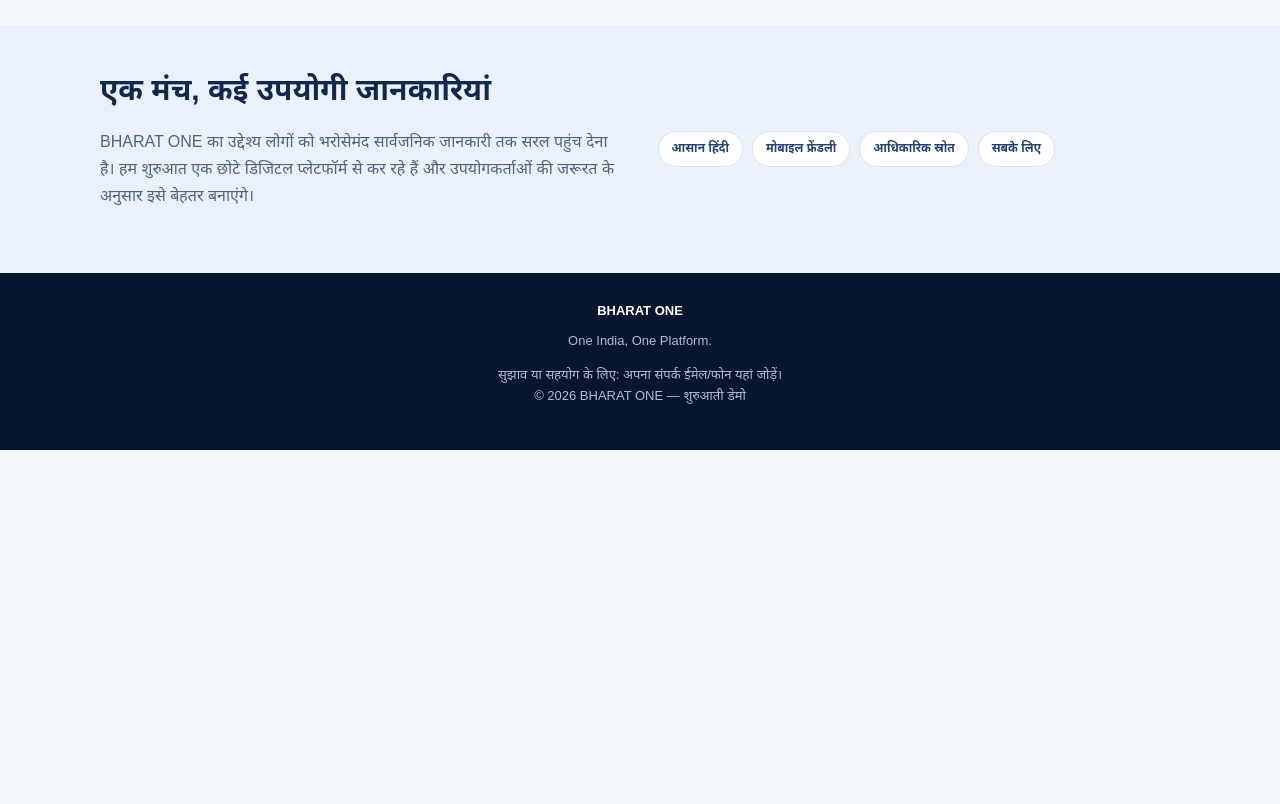
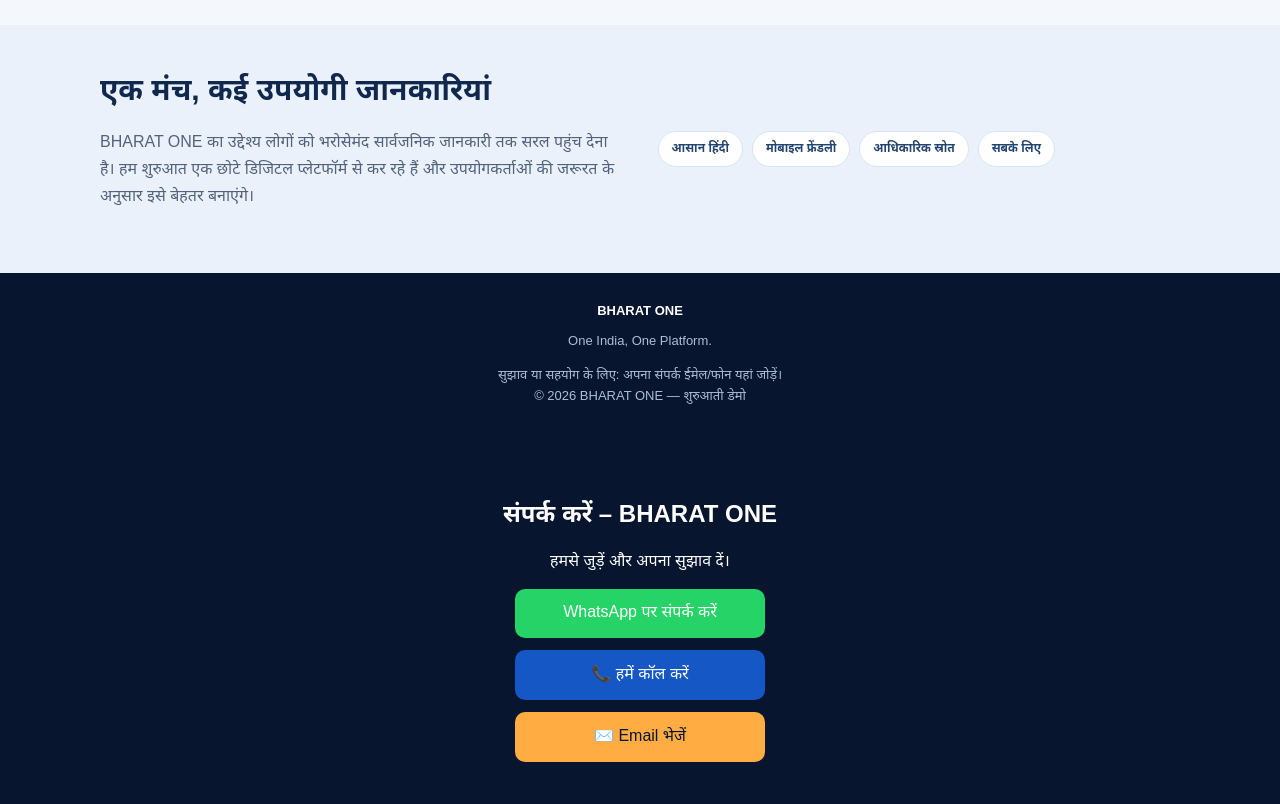
Before and after one commit to murtuzaansari1744-jpg/BHARAT-ONE, a plain HTML site: page index.html in a window 1280 px wide. Shown: the part 1345-2149 px from the top of the page. Before the commit the page ends 1795 px from the top, so only its background shows below. Drawn offline with Linux system fonts and the light colour scheme.

Commit message:
ImplementAdd WhatsApp and Contact Section contact section in index.html
Added a contact section with WhatsApp, call, and email options.

```diff
--- a/index.html
+++ b/index.html
@@ -81,7 +81,25 @@ footer strong{color:#fff}footer p{color:#aebed4;line-height:1.6}
 </div></section>
 </main>
 <footer id="contact"><strong>BHARAT ONE</strong><p>One India, One Platform.</p><p>सुझाव या सहयोग के लिए: अपना संपर्क ईमेल/फोन यहां जोड़ें।<br>© 2026 BHARAT ONE — शुरुआती डेमो</p></footer>
-<script>
+<section style="background:#07152e;color:white;text-align:center;padding:30px 15px;">
+  <h2>संपर्क करें – BHARAT ONE</h2>
+  <p>हमसे जुड़ें और अपना सुझाव दें।</p>
+
+  <a href="https://wa.me/918726967729"
+  style="display:block;background:#25D366;color:white;padding:14px;margin:12px auto;border-radius:10px;text-decoration:none;max-width:250px;">
+  WhatsApp पर संपर्क करें
+  </a>
+
+  <a href="tel:8726967729"
+  style="display:block;background:#1457c5;color:white;padding:14px;margin:12px auto;border-radius:10px;text-decoration:none;max-width:250px;">
+  📞 हमें कॉल करें
+  </a>
+
+  <a href="mailto:murtuzaansari1744@gmail.com"
+  style="display:block;background:#ffad42;color:#07152e;padding:14px;margin:12px auto;border-radius:10px;text-decoration:none;max-width:250px;">
+  ✉️ Email भेजें
+  </a>
+</section><script>
 function searchServices(){
  const q=document.getElementById('serviceSearch').value.trim().toLowerCase();
  const cards=[...document.querySelectorAll('#serviceGrid .card')];let shown=0;
```
